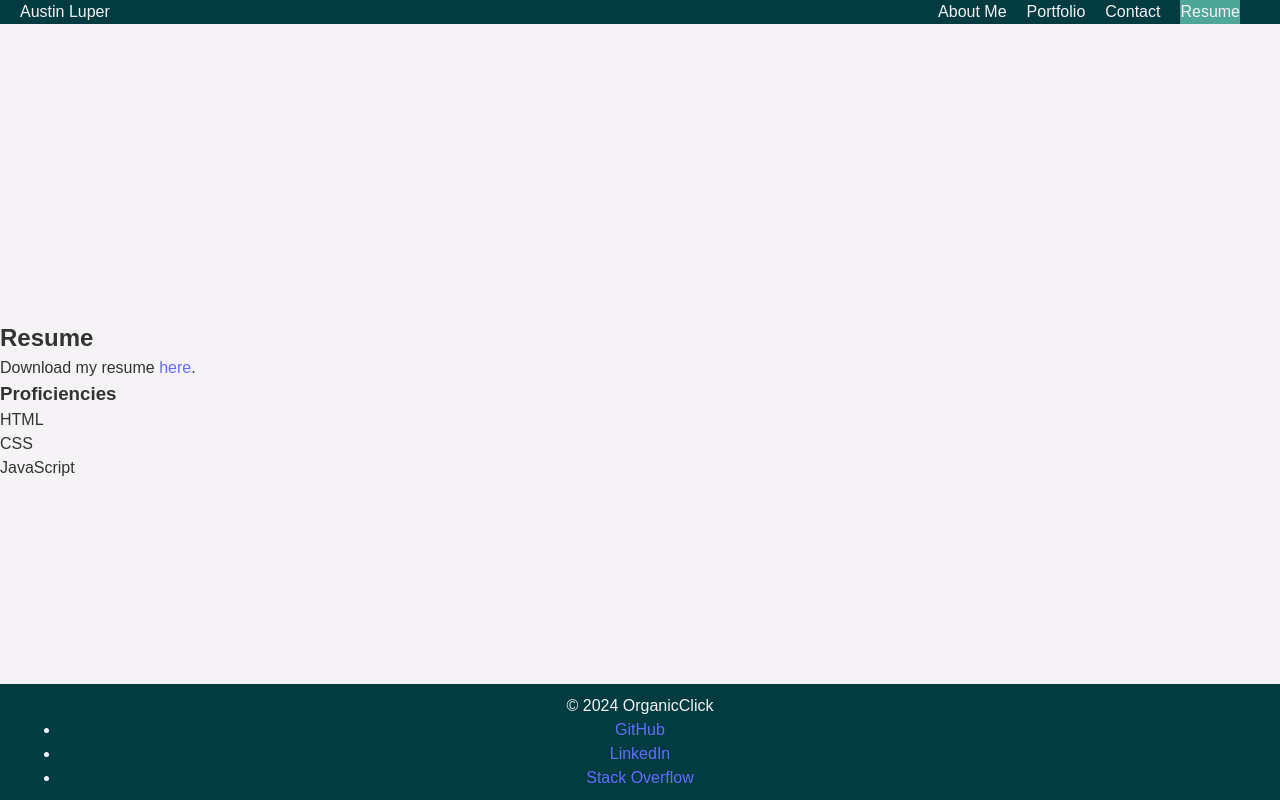
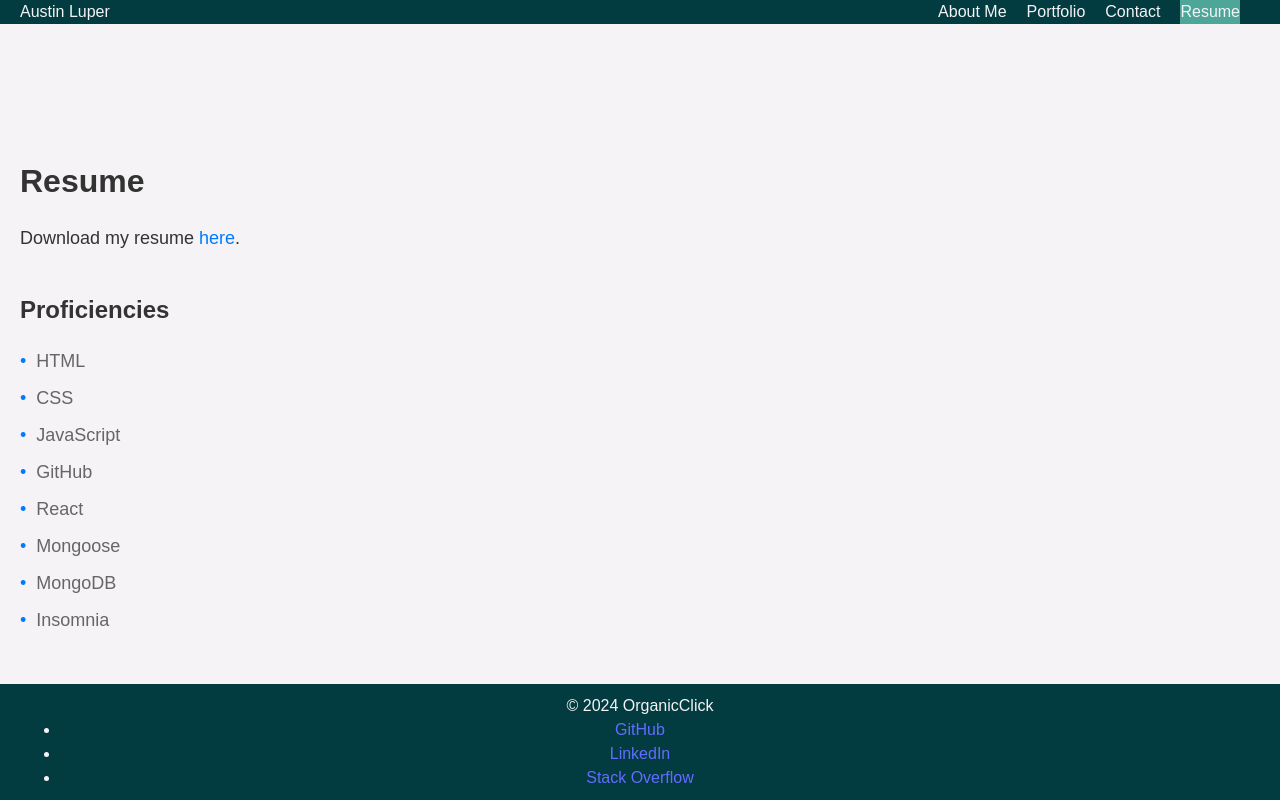
Before and after one commit to OrganicClick/react-portfolio-react-challenge, a React (Vite) app: page / in a window 1280 px wide. Both pictures are taken after a click on the item "Resume". Built offline with nearby package versions, Linux system fonts and the light colour scheme.

Commit message:
Added styling to clean up and professionalize the image of the Resume.jsx file

```diff
--- a/src/App.css
+++ b/src/App.css
@@ -172,3 +172,60 @@ body {
 .contact-form button:hover {
   background-color: #4EA699; /* Button hover background color */
 }
+
+/* Resume.jsx styling */
+.resume-container {
+  max-width: 800px;
+  margin: 0 auto;
+  padding: 20px;
+}
+
+.resume-heading {
+  font-size: 32px;
+  font-weight: bold;
+  margin-bottom: 20px;
+  color: #333;
+}
+
+.resume-download {
+  font-size: 18px;
+  margin-bottom: 30px;
+  color: #333;
+}
+
+.resume-link {
+  color: #007bff;
+  text-decoration: none;
+}
+
+.resume-link:hover {
+  text-decoration: underline;
+}
+
+.proficiencies-container {
+  margin-top: 40px;
+}
+
+.proficiencies-heading {
+  font-size: 24px;
+  font-weight: bold;
+  margin-bottom: 20px;
+  color: #333;
+}
+
+.proficiencies-list {
+  list-style-type: none;
+  padding: 0;
+}
+
+.proficiency-item {
+  font-size: 18px;
+  margin-bottom: 10px;
+  color: #666;
+}
+
+.proficiency-item::before {
+  content: '•';
+  margin-right: 10px;
+  color: #007bff;
+}
--- a/src/pages/Resume.jsx
+++ b/src/pages/Resume.jsx
@@ -2,20 +2,27 @@ import React from 'react';
 
 const Resume = () => {
   return (
-    <div>
+    <div className="resume-container">
       {/* Resume Content */}
-      <section>
-        <h2>Resume</h2>
-        <p>Download my resume <a href="/Module-20-Resume.pdf" download>here</a>.</p>
+      <section className="resume-section">
+        <h2 className="resume-heading">Resume</h2>
+        <p className="resume-download">Download my resume <a href="/Module-20-Resume.pdf" download className="resume-link">here</a>.</p>
 
         {/* List of Proficiencies */}
-        <h3>Proficiencies</h3>
-        <ul>
-          <li>HTML</li>
-          <li>CSS</li>
-          <li>JavaScript</li>
-          {/* Add more proficiencies as needed */}
-        </ul>
+        <div className="proficiencies-container">
+          <h3 className="proficiencies-heading">Proficiencies</h3>
+          <ul className="proficiencies-list">
+            <li className="proficiency-item">HTML</li>
+            <li className="proficiency-item">CSS</li>
+            <li className="proficiency-item">JavaScript</li>
+            <li className="proficiency-item">GitHub</li>
+            <li className="proficiency-item">React</li>
+            <li className="proficiency-item">Mongoose</li>
+            <li className="proficiency-item">MongoDB</li>
+            <li className="proficiency-item">Insomnia</li>
+            {/* Add more proficiencies as needed */}
+          </ul>
+        </div>
       </section>
     </div>
   );
```
